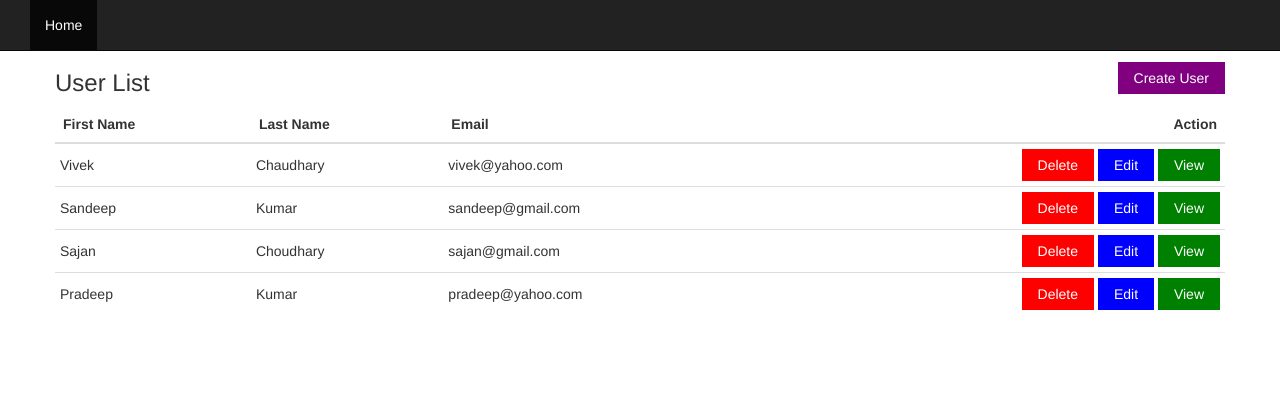
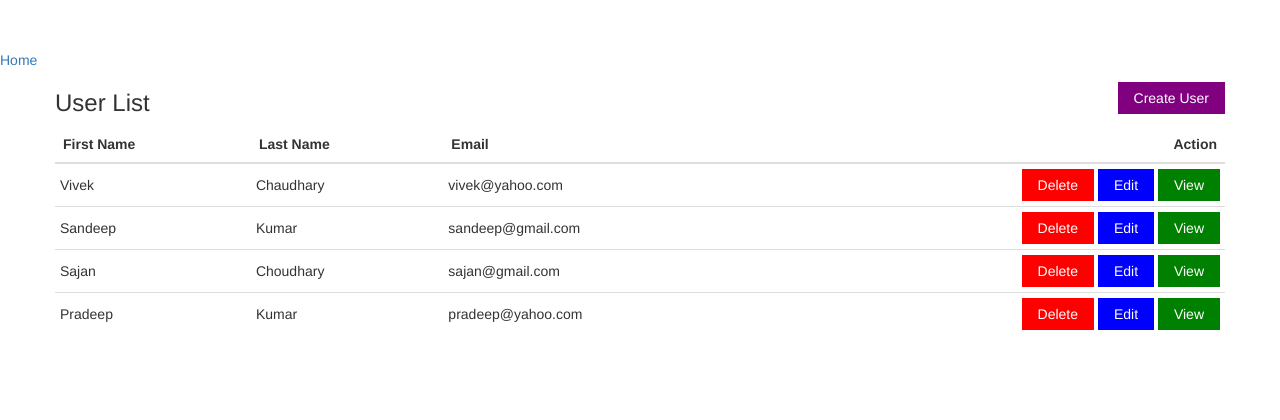
Before and after one commit to kumarvivek2018/assignment1-user-info, a PHP site: page /index.php in a window 1280 px wide. Shown: the top 420 px of the page. Run offline with PHP 8.4, Linux system fonts and the light colour scheme; data comes from the database, SQL or seed files in the repository.

Commit message:
make index

```diff
--- a/header.php
+++ b/header.php
@@ -13,22 +13,4 @@
         include './class/user.php';
         $user_obj = new User();
         ?>
-
-        <nav class="navbar navbar-inverse navbar-fixed-top">
-            <div class="container-fluid">
-                <div class="navbar-header">
-                    <button type="button" class="navbar-toggle" data-toggle="collapse" data-target="#myNavbar">
-                        <span class="icon-bar"></span>
-                        <span class="icon-bar"></span>
-                        <span class="icon-bar"></span>
-                    </button>
-                    <a class="navbar-brand" href="#"></a>
-                </div>
-                <div class="collapse navbar-collapse" id="myNavbar">
-                    <ul class="nav navbar-nav">
-                        <li class="active"><a href="index.php">Home</a></li>
-                    </ul>
-
-                </div>
-            </div>
-        </nav>
+        <a href="index.php">Home</a>
```
Also changed, not shown: 1 other file.
